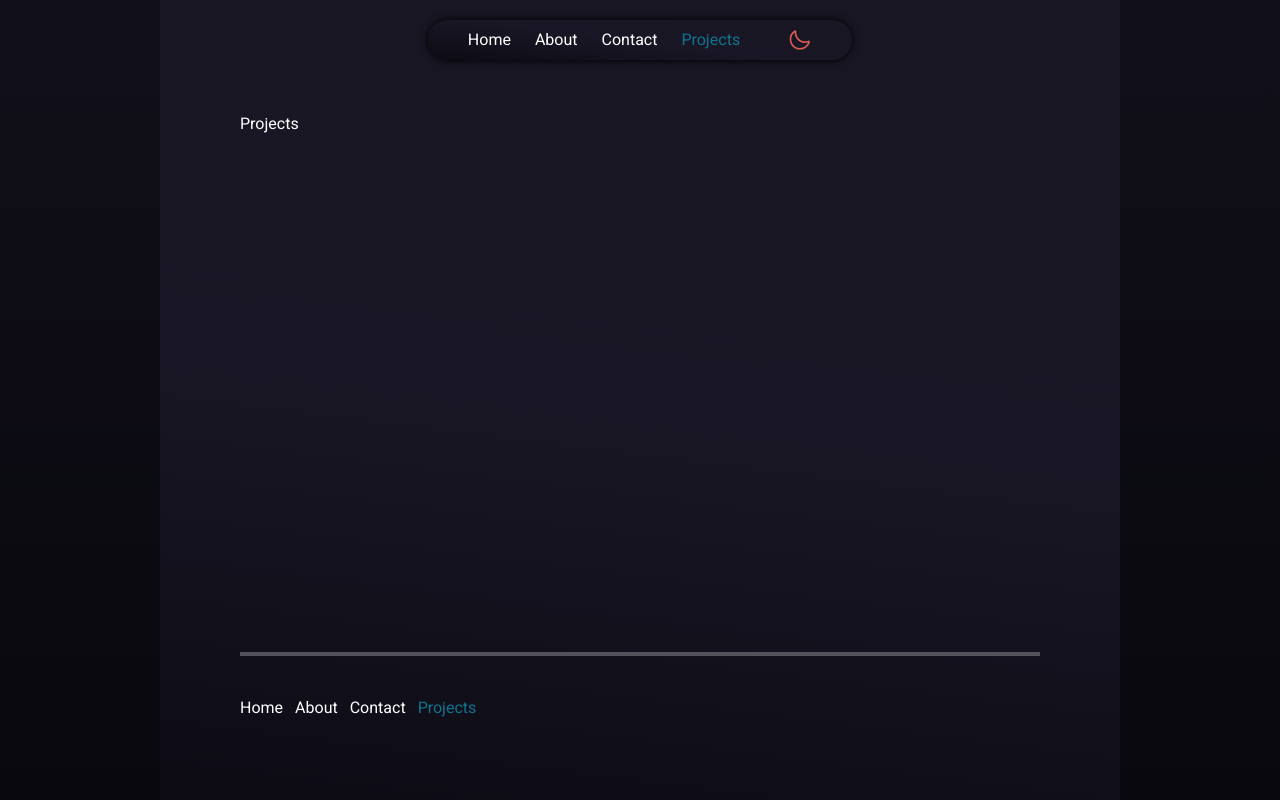
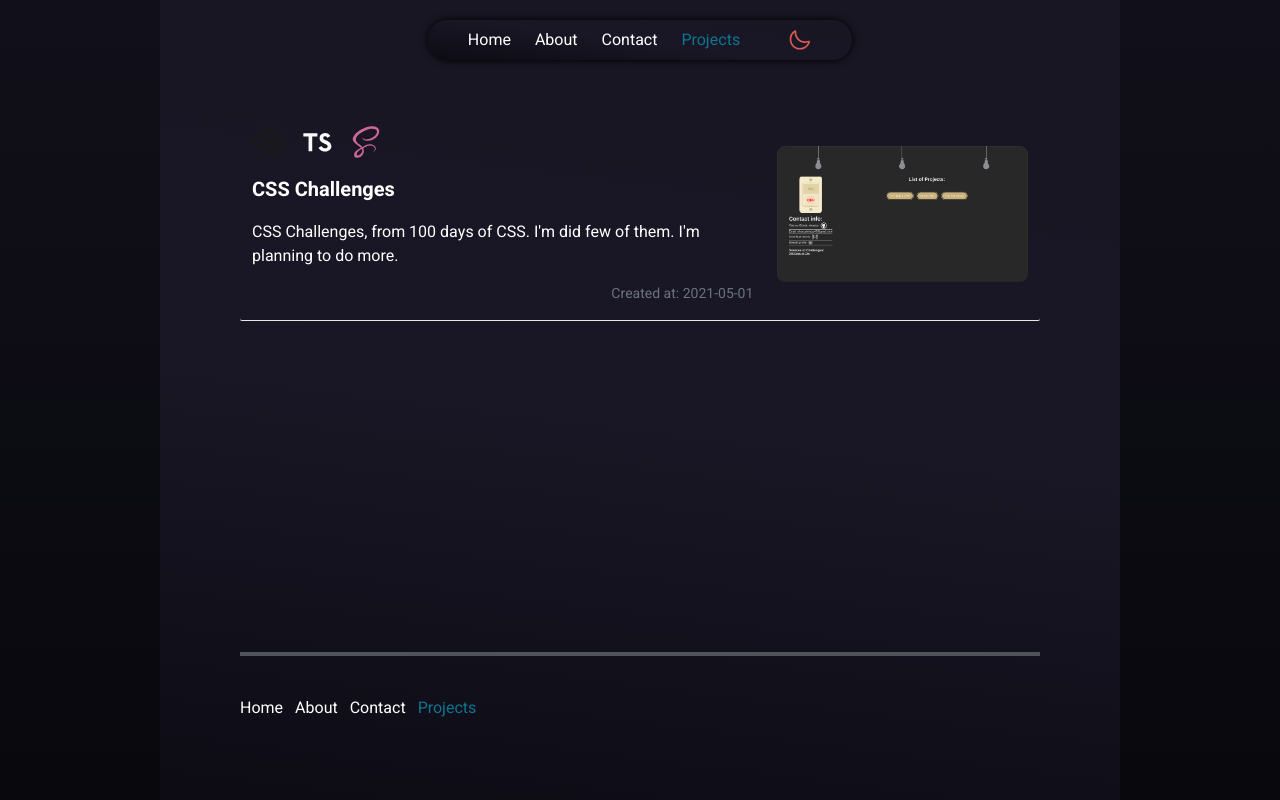
Before and after one commit to nikaakin/portfolio, a Next.js app: page /projects in a window 1280 px wide. Built offline with nearby package versions, Linux system fonts and the light colour scheme.

Commit message:
feat: add card for project page

```diff
--- a/app/about/page.tsx
+++ b/app/about/page.tsx
@@ -30,9 +30,9 @@ export default function AboutPage() {
         <Image
           src="/about.png"
           alt="about page image"
-          width={640}
-          height={640}
-          className="w-full rounded-lg h-auto "
+          width={540}
+          height={540}
+          className="rounded-lg w-full h-auto"
           priority
         />
       </div>
--- /dev/null
+++ b/app/projects/[project]/page.tsx
@@ -0,0 +1,11 @@
+export default function ProjectPage({
+  params,
+}: {
+  params: { project: string };
+}) {
+  return (
+    <div>
+      <h1>{params.project}</h1>
+    </div>
+  );
+}
--- a/app/projects/page.tsx
+++ b/app/projects/page.tsx
@@ -1,10 +1,22 @@
-import { Header } from "@/components";
+"use client";
+import { Header, ProjectOverviewCard } from "@/components";
+import { projects } from "@/config";
+import { ThemeContext } from "@/context";
+import { useContext } from "react";
 
 export default function ProjectsPage() {
+  const { theme } = useContext(ThemeContext);
   return (
-    <div>
+    <div className="mb-20">
       <Header />
-      <div>Projects</div>
+      <div className="flex flex-wrap gap-4">
+        {projects(theme).map((project) => (
+          <ProjectOverviewCard
+            project={project}
+            key={project.name + "project-page"}
+          />
+        ))}
+      </div>
     </div>
   );
 }
--- a/components/ExperienceCard/ExperienceCard.tsx
+++ b/components/ExperienceCard/ExperienceCard.tsx
@@ -14,7 +14,7 @@ export const ExperienceCard = ({
           src={experience.logo}
           width={36}
           height={36}
-          className="object-contain  "
+          className="object-contain"
         />
       </div>
       <div className="flex-1 ">
--- /dev/null
+++ b/components/ProjectOverviewCard/ProjectOverviewCard.tsx
@@ -0,0 +1,44 @@
+import { DARK_THEME } from "@/config";
+import { ThemeContext } from "@/context";
+import { ProjectType } from "@/types";
+import Image from "next/image";
+import Link from "next/link";
+import { useContext } from "react";
+
+export const ProjectOverviewCard = ({
+  project: { createdAt, images, description, route, tags, name },
+}: {
+  project: ProjectType;
+}) => {
+  const { theme } = useContext(ThemeContext);
+
+  return (
+    <Link
+      href={"projects/" + route}
+      className={`flex gap-6 border-b pb-4 p-3 rounded-sm ${
+        theme === DARK_THEME ? "hover:bg-zinc-950" : "hover:bg-zinc-200"
+      }`}
+    >
+      <div className="flex flex-col justify-center  w-2/3 gap-4">
+        <div className="flex flex-row gap-2 md:gap-3">
+          {tags.map((tag) => tag.imgUrl)}
+        </div>
+        <h3 className="text-xl font-bold">{name}</h3>
+        <p>{description}</p>
+        <p className="text-sm text-gray-500 self-end ">
+          Created at: {createdAt}
+        </p>
+      </div>
+      <div className="w-1/3 flex items-center">
+        <Image
+          src={images[0].url}
+          alt={images[0].alt}
+          width={450}
+          height={640}
+          className="w-full rounded-lg h-auto"
+          priority
+        />
+      </div>
+    </Link>
+  );
+};
--- /dev/null
+++ b/components/ProjectOverviewCard/index.ts
@@ -0,0 +1 @@
+export * from "./ProjectOverviewCard";
--- a/components/index.ts
+++ b/components/index.ts
@@ -7,3 +7,4 @@ export * from "./ExperienceCard";
 export * from "./EducationCard";
 export * from "./Footer";
 export * from "./Past";
+export * from "./ProjectOverviewCard";
--- a/config/projects.tsx
+++ b/config/projects.tsx
@@ -5,9 +5,8 @@ export const projects: (theme: string) => ProjectType[] = (theme) => [
   {
     id: "1",
     name: "CSS Challenges",
-    imageUrl: "/css_challenges_1",
     createdAt: "2021-05-01",
-    route: "/css-challenges",
+    route: "css-challenges",
     tags: [
       {
         imgUrl: <ReactIcon theme={theme} key="react-css-challenges" />,
@@ -28,5 +27,15 @@ export const projects: (theme: string) => ProjectType[] = (theme) => [
     githubUrl: "https://github.com/nikaakin/CSS-Challenges",
     description:
       "CSS Challenges, from 100 days of CSS. I'm did few of them. I'm planning to do more.",
+    images: [
+      {
+        url: "/projects/css_challenges_1.png",
+        alt: "CSS Challenges",
+      },
+      {
+        url: "/projects/css_challenges_2.png",
+        alt: "CSS Challenges",
+      },
+    ],
   },
 ];
--- a/types/ProjectType.ts
+++ b/types/ProjectType.ts
@@ -5,9 +5,13 @@ export type ProjectType = {
   websiteUrl?: string;
   createdAt: string;
   githubUrl?: string;
-  imageUrl: string;
+  images: {
+    url: string;
+    alt: string;
+  }[];
   tags: {
     name: string;
     imgUrl: JSX.Element;
   }[];
+  route: string;
 };
```
Also changed, not shown: public/projects/css_challenges_1.png (renamed from public/css_challenges_1.png), public/projects/css_challenges_2.png (renamed from public/css_challenges_2.png).
